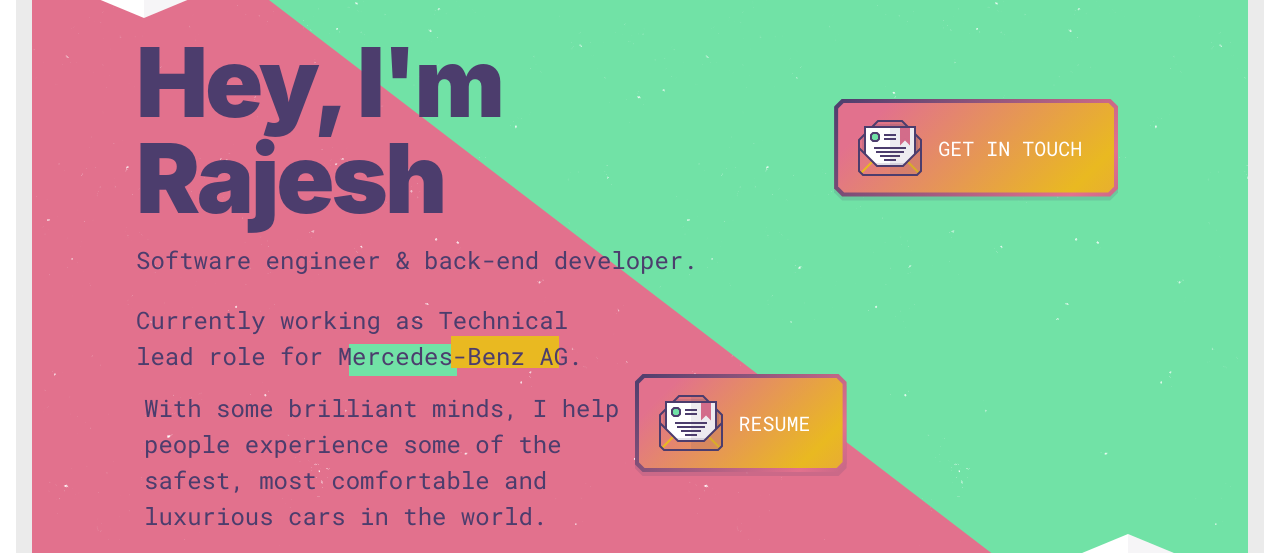
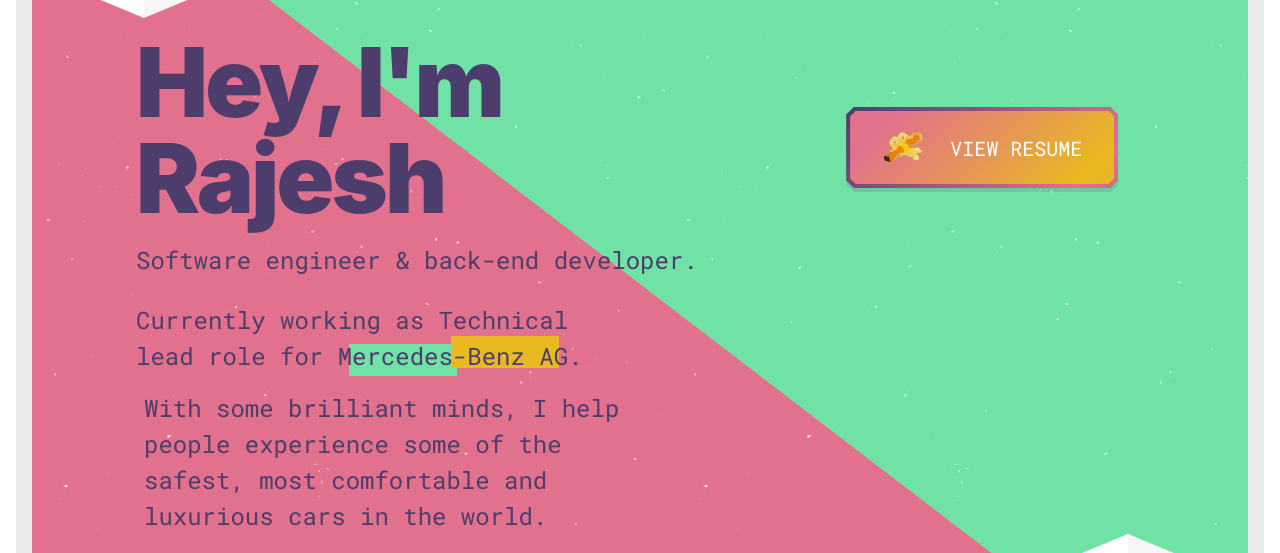
Before and after one commit to rbitnode/rbitnode.github.io, a plain HTML site: page index.html in a window 1280 px wide. Shown: the part 206-759 px from the top of the page. Drawn offline with Linux system fonts and the light colour scheme.

Commit message:
preview x.5

```diff
--- a/assets/css/index.css
+++ b/assets/css/index.css
@@ -720,30 +720,6 @@ a:active {
     }
 }
 
-.button-wrap-0 {
-    bottom: 0.8366666667rem;
-    left: 0.8266666667rem;
-    position: fixed;
-    right: 0.8266666667rem;
-    z-index: 11
-}
-
-@media all and (min-width: 45em) {
-    .button-wrap-0 {
-        bottom: auto;
-        display: inline-block;
-        font-size: 0.8333333333rem;
-        left: auto;
-        position: relative
-    }
-}
-
-@media all and (min-width: 60em) {
-    .button-wrap-0 {
-        font-size: 1rem
-    }
-}
-
 .button-sheen {
     overflow: hidden;
     position: relative;
--- a/index.html
+++ b/index.html
@@ -36,9 +36,9 @@
         <div class="[ grid__col grid__col--one-third align-right ]">
           <div class=button-wrap>
             <div class=button-sheen>
-              <a href="mailto:rajesh_negi@outlook.com?subject=Get%20In%20Touch&body=Let%27s%20talk."
-                class=button><span class=button__inner><img src="/assets/images/contact.svg" width=50
-                    class=button__image alt="" /><span class=button__text>Get in touch</span></span></a></div>
+              <a href="/resume.html"
+                class=button><span class=button__inner><img src="/assets/images/doc.svg" width=50
+                    class=button__image alt="" /><span class=button__text>View Resume</span></span></a></div>
             <div class=button-shadow></div>
           </div>
         </div>
@@ -48,13 +48,6 @@
         </div>
         <div class="[ grid__col grid__col--half ]">
           <p>With some brilliant minds, I help people experience some of the safest, most comfortable and luxurious cars in the world.</p>
-        </div>
-        <div class=button-wrap-0>
-          <div class=button-sheen>
-            <a href="/resume.html"
-              class=button><span class=button__inner><img src="/assets/images/contact.svg" width=50
-                  class=button__image alt="" /><span class=button__text>Resume</span></span></a></div>
-          <div class=button-shadow></div>
         </div>
       </div>
     </div>
```
Also changed, not shown: assets/images/doc.svg (added).
